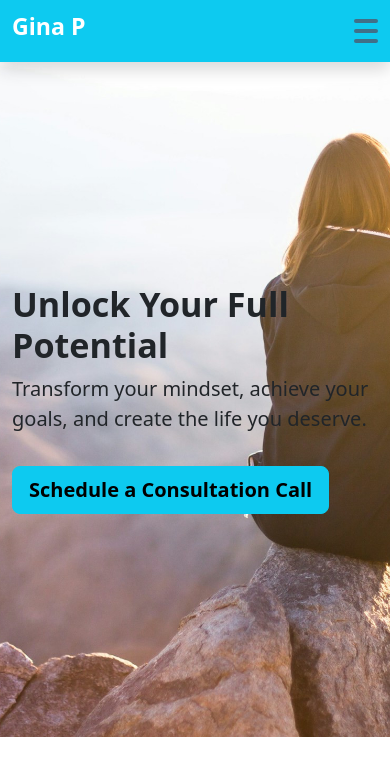
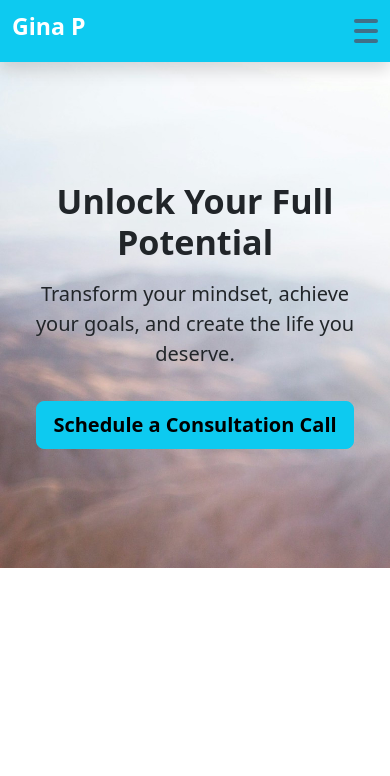
Before and after one commit to ReneMSdev/gina-website, a plain HTML site: page index.html in a window 390 px wide. Drawn offline with nearby package versions, Linux system fonts and the light colour scheme.

Commit message:
Hero Section for Mobile

```diff
--- a/index.html
+++ b/index.html
@@ -101,9 +101,9 @@
         <div class="container">
           <div class="row align-items-center">
             <!-- Left Column -->
-            <div class="col-md-7 text-start">
-              <h1 class="display-4 fw-bold mt-10">Unlock Your Full Potential</h1>
-              <p class="lead">
+            <div class="col-md-7 text-md-start">
+              <h1 class="display-4 fw-bold mt-10 mb-3">Unlock Your Full Potential</h1>
+              <p class="lead px-2 mb-3">
                 Transform your mindset, achieve your goals, and create the life you deserve.
               </p>
               <a
@@ -113,7 +113,7 @@
               >
             </div>
             <!-- Right Column -->
-            <div class="col-md-6"></div>
+            <div class="col-md-6 d-none d-md-block"></div>
           </div>
         </div>
       </div>
--- a/styles.css
+++ b/styles.css
@@ -87,3 +87,10 @@
   height: 80vh;
   display: flex;
 }
+
+@media (max-width: 767px) {
+  #hero {
+    background: url('assets/img/hero-mobile.jpg') center/cover no-repeat;
+    height: 60vh;
+  }
+}
```
Also changed, not shown: assets/img/hero-mobile.jpg (added).
